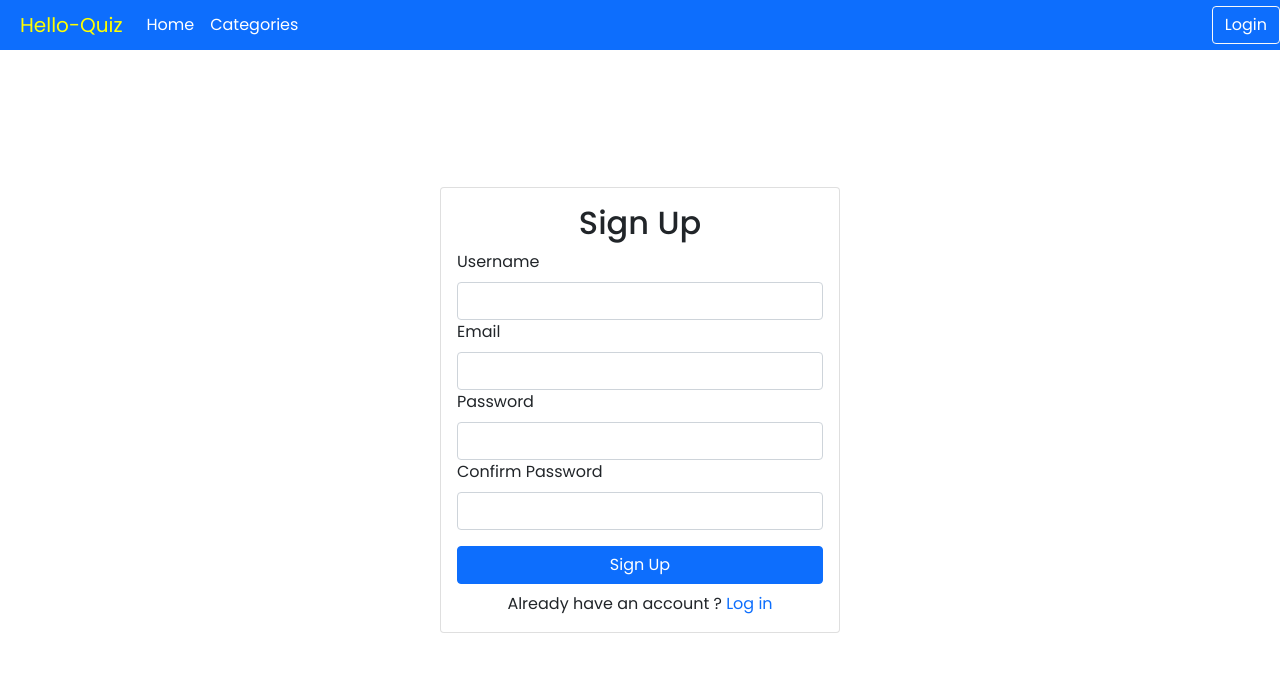
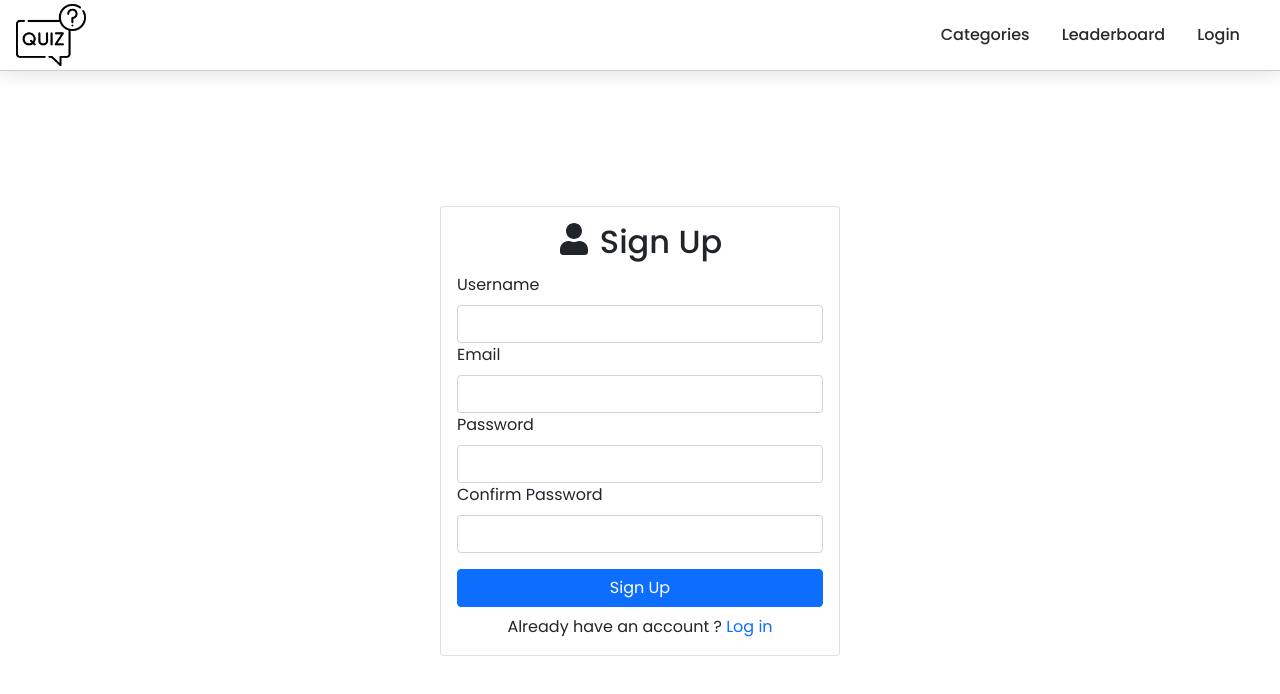
Before and after one commit to Rajarshi38/Quiz-app, a React (Create React App) app: page /signup in a window 1280 px wide. Shown: the top 694 px of the page. Built offline with nearby package versions, Linux system fonts and the light colour scheme; no server answers.

Commit message:
improved navbar

```diff
--- a/package.json
+++ b/package.json
@@ -12,6 +12,7 @@
     "react": "^17.0.2",
     "react-bootstrap": "^2.0.4",
     "react-dom": "^17.0.2",
+    "react-icons": "^4.3.1",
     "react-navigation": "^4.4.4",
     "react-router-dom": "^6.2.1",
     "react-scripts": "5.0.0",
--- a/src/components/Header.jsx
+++ b/src/components/Header.jsx
@@ -1,13 +1,15 @@
 import { Link, useNavigate } from "react-router-dom";
 import { Button } from "react-bootstrap";
-import { Navbar, Nav } from "react-bootstrap";
+
 import { useAuth } from "./Contexts/AuthContext";
+import { useRef } from "react";
 
 import { useState } from "react";
 
 const Header = () => {
   const [error, setError] = useState("");
   const { currentUser, logout } = useAuth();
+  const toggleButtonRef = useRef();
   const navigate = useNavigate();
 
   async function logoutHandler() {
@@ -23,35 +25,45 @@ const Header = () => {
 
   return (
     <div className="header">
-      <Navbar bg="primary" variant="primary">
-        <Navbar.Brand
-          style={{
-            marginLeft: "20px",
-            color: "yellow",
-          }}
-        >
-          Hello-Quiz
-        </Navbar.Brand>
-        <Nav className="me-auto">
-          <Nav.Link as={Link} to="/">
-            Home
-          </Nav.Link>
-          <Nav.Link as={Link} to="/home">
-            Categories
-          </Nav.Link>
-        </Nav>
-        <Nav className="">
-          {currentUser ? (
-            <Button variant="outline-light" onClick={logoutHandler}>
-              Logout
-            </Button>
-          ) : (
-            <Button variant="outline-light" className="" as={Link} to="/login">
-              Login
-            </Button>
-          )}
-        </Nav>
-      </Navbar>
+      <div className="brand">
+        <Link to="/">
+          <img src="brand.png" alt="" />
+        </Link>
+      </div>
+      <div
+        className="toggle-button"
+        onClick={() => {
+          toggleButtonRef.current.classList.toggle("active");
+        }}
+      >
+        <span className="bar"></span>
+        <span className="bar"></span>
+        <span className="bar"></span>
+      </div>
+      <div className="nav-links" ref={toggleButtonRef}>
+        <ul>
+          <li>
+            <Link to="/home">Categories</Link>
+          </li>
+          <li>
+            <Link to="/leaderboard">Leaderboard</Link>
+          </li>
+          <li>
+            {currentUser ? (
+              <button onClick={logoutHandler}>Logout</button>
+            ) : (
+              <Link
+                to="login"
+                style={{
+                  padding: "0",
+                }}
+              >
+                <button>Login</button>
+              </Link>
+            )}
+          </li>
+        </ul>
+      </div>
     </div>
   );
 };
--- a/src/components/Login.jsx
+++ b/src/components/Login.jsx
@@ -2,6 +2,7 @@ import { useState, useRef } from "react";
 import { Card, Button, Form, Alert } from "react-bootstrap";
 import { useAuth } from "./Contexts/AuthContext";
 import { Link, useNavigate } from "react-router-dom";
+import { FaUser } from "react-icons/fa";
 const Login = () => {
   const emailRef = useRef();
   const passwordRef = useRef();
@@ -32,7 +33,15 @@ const Login = () => {
         }}
       >
         <Card.Body>
-          <h2 className="text-center mb-2">Log In</h2>
+          <h2 className="text-center mb-2">
+            <FaUser
+              style={{
+                marginBottom: "10px",
+                marginRight: "10px",
+              }}
+            />
+            Log In
+          </h2>
           {error && <Alert variant="danger">{error}</Alert>}
           <Form onSubmit={handleSubmit}>
             <Form.Group id="email">
--- a/src/components/Signup.jsx
+++ b/src/components/Signup.jsx
@@ -2,6 +2,7 @@ import { Form, Card, Button, Alert } from "react-bootstrap";
 import { useState, useRef } from "react";
 import { useAuth } from "./Contexts/AuthContext";
 import { Link, useNavigate } from "react-router-dom";
+import { FaUser } from "react-icons/fa";
 const Signup = () => {
   const usernameRef = useRef();
   const emailRef = useRef();
@@ -42,7 +43,15 @@ const Signup = () => {
         }}
       >
         <Card.Body>
-          <h2 className="text-center mb-2">Sign Up</h2>
+          <h2 className="text-center mb-2">
+            <FaUser
+              style={{
+                marginBottom: "10px",
+                marginRight: "10px",
+              }}
+            />
+            Sign Up
+          </h2>
           {error && <Alert variant="danger">{error}</Alert>}
           <Form onSubmit={handleSubmit}>
             <Form.Group id="username">
--- a/src/index.css
+++ b/src/index.css
@@ -55,31 +55,103 @@ body {
   gap: 5px;
 }
 
-.header nav {
-  height: 50px;
+.header {
   display: flex;
-  justify-content: flex-start;
+  justify-content: space-between;
+  align-items: center;
+  position: relative;
+  border-bottom: 0.8px solid #ccc;
+  color: #2a2a2b;
+  box-shadow: 0 0 20px rgba(0, 0, 0, 0.15);
 }
 
-.header ul {
-  list-style-type: none;
+.brand {
+  font-size: 1px;
+  margin-left: 1rem;
+}
+.brand img {
+  height: 70px;
+  width: 70px;
+}
+.nav-links ul {
+  margin: 0;
+  margin-right: 1.5rem;
+  padding: 0;
   display: flex;
-  gap: 1.5rem;
-  color: #fff;
 }
-.header ul li {
-  margin-right: 10px;
+.nav-links li {
+  list-style: none;
+}
+.nav-links li a,
+.nav-links li button {
+  text-decoration: none;
+  color: #2a2a2b;
+  font-weight: 500;
+  display: block;
+  padding: 1rem;
+  transition: all 200ms ease-in-out;
+}
+.nav-links li a:hover {
+  color: #0c3294;
+  transform: scale(1.1);
+}
+.nav-links li button {
+  border: none;
+  background-color: transparent;
+}
+.nav-links button:hover {
+  color: #0c3294;
+  transform: scale(1.1);
+}
+.toggle-button {
+  position: absolute;
+  top: 1.5rem;
+  right: 1rem;
+  display: none;
+  flex-direction: column;
+  justify-content: space-between;
+  width: 30px;
+  height: 21px;
+}
+.toggle-button .bar {
+  height: 3px;
+  width: 100%;
+  background-color: black;
+  border-radius: 10px;
 }
 
-.header a {
-  text-decoration: none;
-  color: #fff;
+@media (max-width: 600px) {
+  .toggle-button {
+    display: flex;
+  }
+  .nav-links {
+    display: none;
+    width: 100%;
+  }
+
+  .header {
+    flex-direction: column;
+    align-items: flex-start;
+  }
+  .nav-links ul {
+    width: 100%;
+    flex-direction: column;
+    margin: 0;
+  }
+  .nav-links li {
+    text-align: center;
+  }
+  .nav-links button {
+    width: 100%;
+  }
+
+  .nav-links li a {
+    padding: 0.5rem 1rem;
+  }
+  .nav-links.active {
+    display: flex;
+  }
 }
-
-.header a:hover {
-  color: black;
-}
-
 .questions {
   padding: 0 20px;
   min-width: 400px;
@@ -119,6 +191,7 @@ body {
 .leaderboard {
   width: 100%;
   height: inherit;
+  margin-top: 1rem;
 }
 .leaderboard-head {
   display: flex;
```
Also changed, not shown: public/brand.png (added), 1 other file (tests, documents, lock files or other folders).
